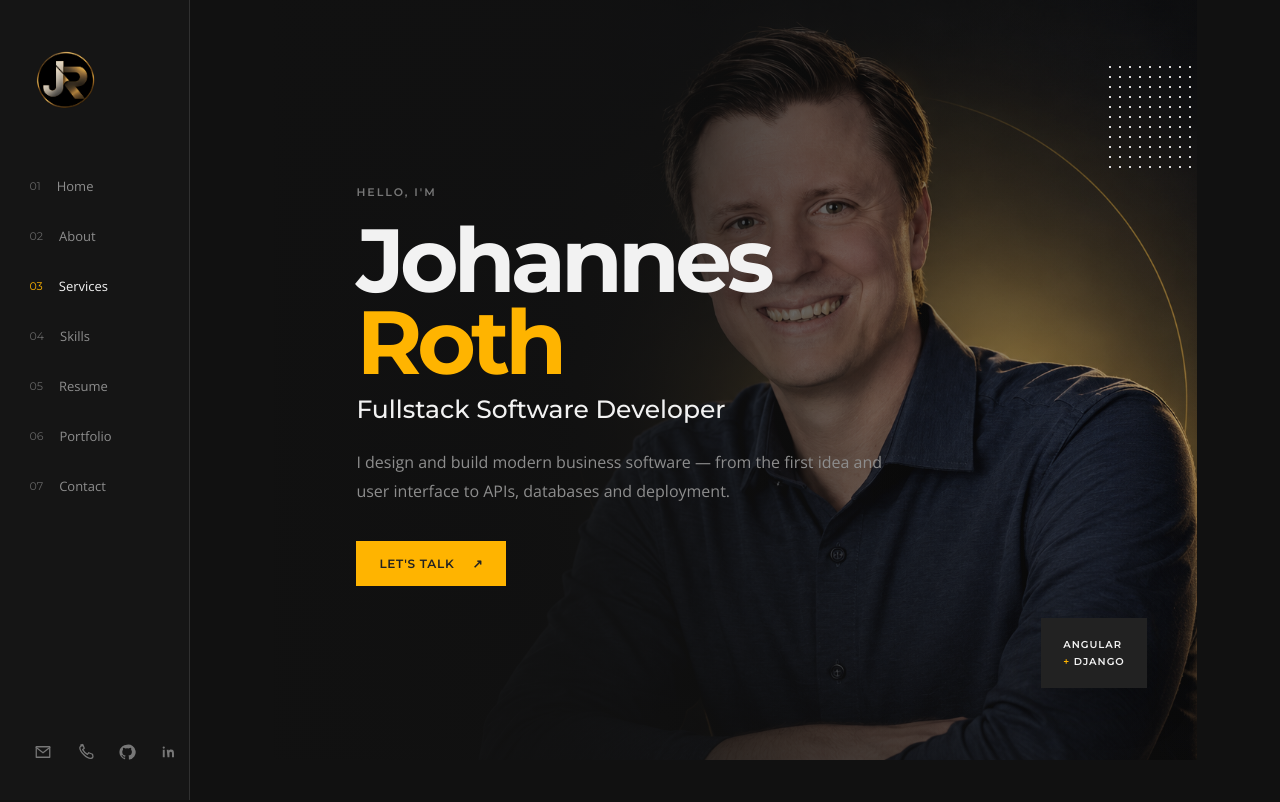
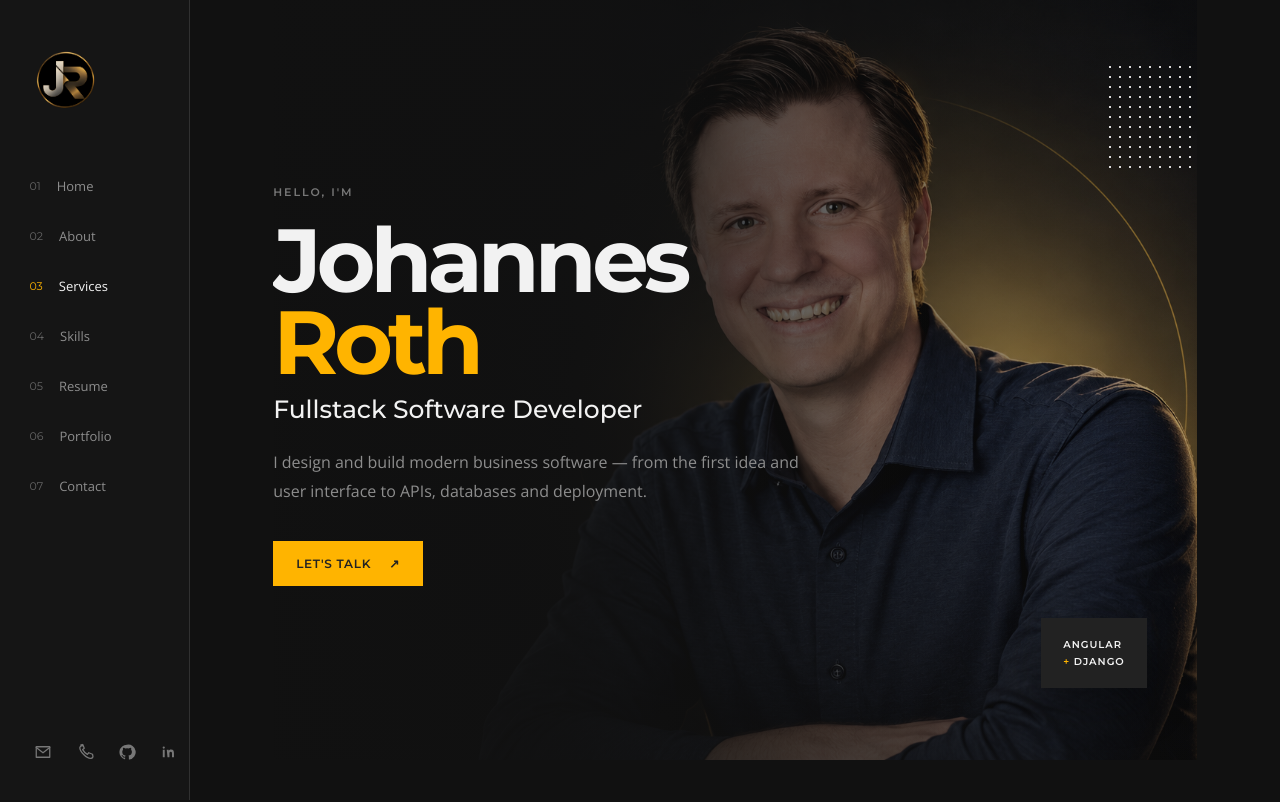
Before and after one commit to jorohx84/personal_portfolio_website, an Angular app: page / in a window 1280 px wide. Shown: the top 802 px of the page. Built offline with nearby package versions, Linux system fonts and the light colour scheme.

Commit message:
Remove duplicate hero text inset

```diff
--- a/src/styles.scss
+++ b/src/styles.scss
@@ -228,9 +228,9 @@ a {
 .hero-copy {
     position: relative;
     z-index: 2;
-    width: min(1440px, calc(100% - 2 * var(--content-left-gap)));
-    margin-left: auto;
-    margin-right: auto;
+    width: 100%;
+    margin-left: 0;
+    margin-right: 0;
     padding: 90px 0
 }
 
```
